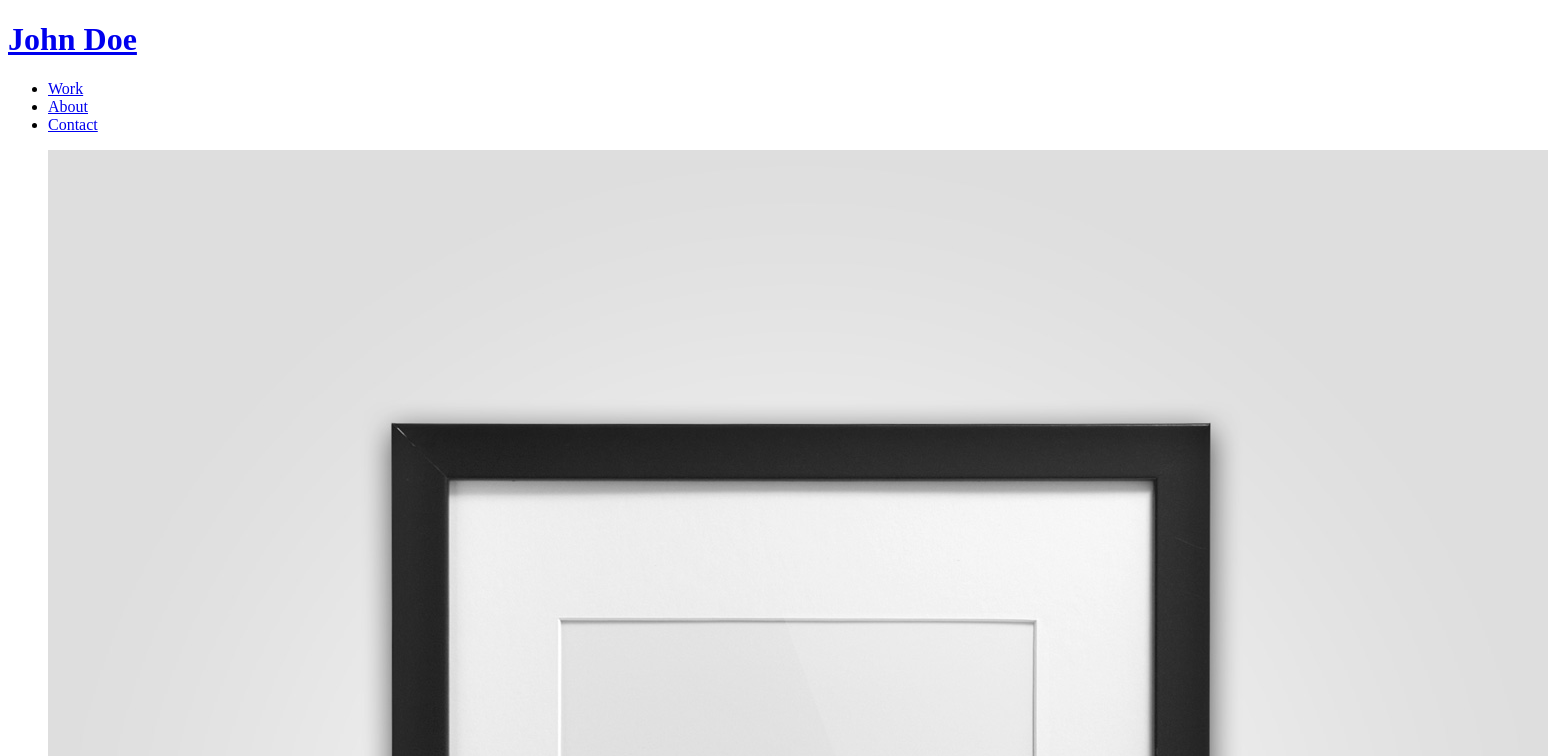
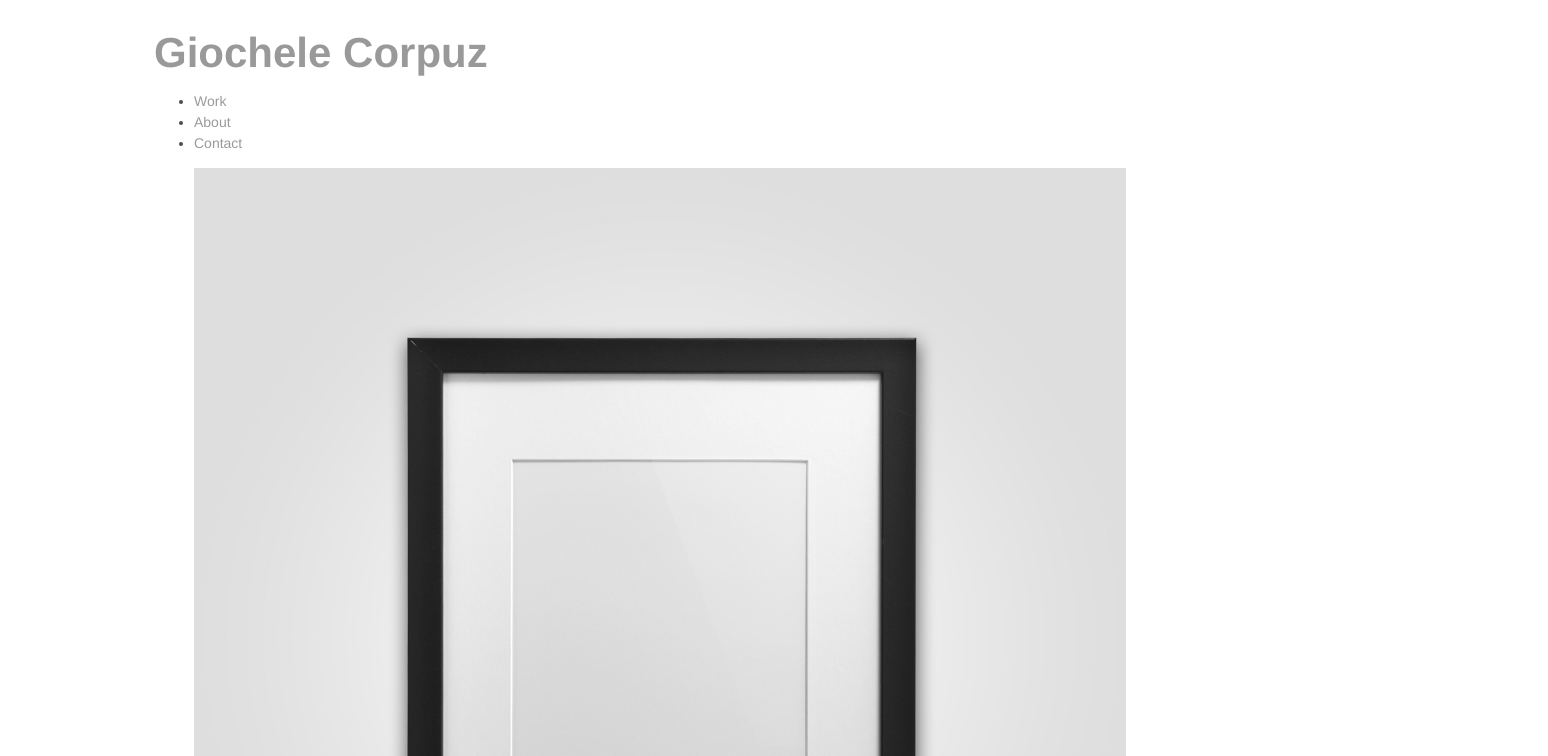
Before and after one commit to gcorpuz/customportfolio, a plain HTML site: page index.html in a window 1280 px wide. Shown: the top 756 px of the page, 1548 px wide, since content can reach past the window. Drawn offline with Linux system fonts and the light colour scheme.

Commit message:
css update

```diff
--- a/css/style.css
+++ b/css/style.css
@@ -17,3 +17,43 @@
         #GRIDS
     #EFFECTS (FADE-INS)
  --------------------------------- */
+
+
+/* GLOBAL RESET */
+* { box-sizing: border-box; }
+
+/* #TYPOGRAPHY  */
+body {
+    font-family: Helvetica, Arial, sans-serif;
+    color: rgba(0,0,0,.7);
+    max-width: 1000px;
+    margin: 0 auto;
+    padding: 1em;
+    font-size: 87.5%;
+    line-height: 1.5em;
+}
+
+h1 {
+    font-size: 3em;
+}
+
+/* #LINKS */
+a {
+  color: rgba(0,0,0,.4);
+  text-decoration: none;
+}
+
+a:hover {
+  color: rgba(0,0,0,.6);
+}
+
+/* HELPERS */
+.text-centered {
+  text-align: center;
+}
+
+/* #IMAGES */
+img {
+  max-width: 100%;
+  height: auto;
+}
--- a/index.html
+++ b/index.html
@@ -18,7 +18,7 @@
     <header class="site-header">
         <div class="site-identity">
             <h1>
-                <a href="index.html">John Doe</a>
+                <a href="index.html">Giochele Corpuz</a>
             </h1>
         </div>
         <nav class="site-navigation">
```
